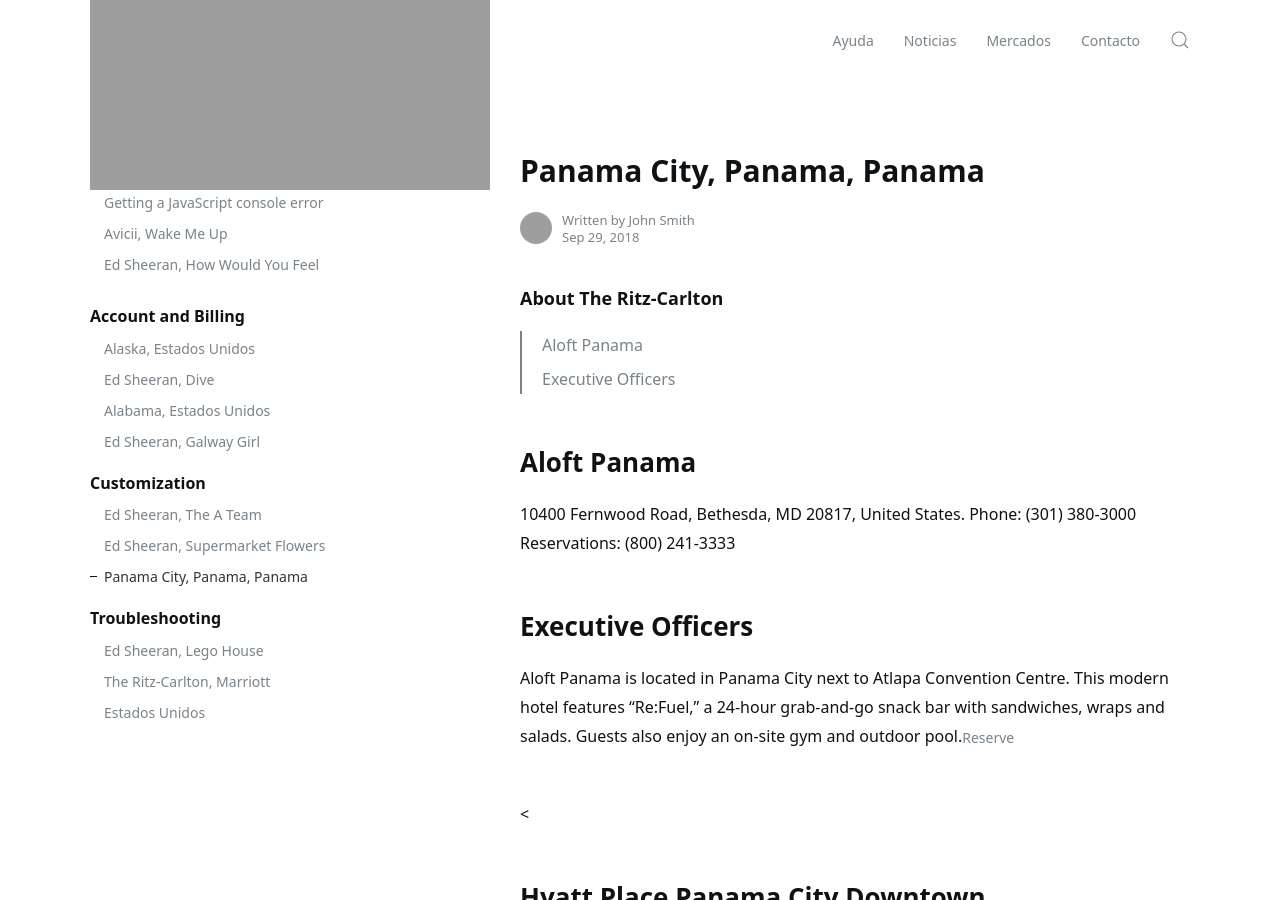
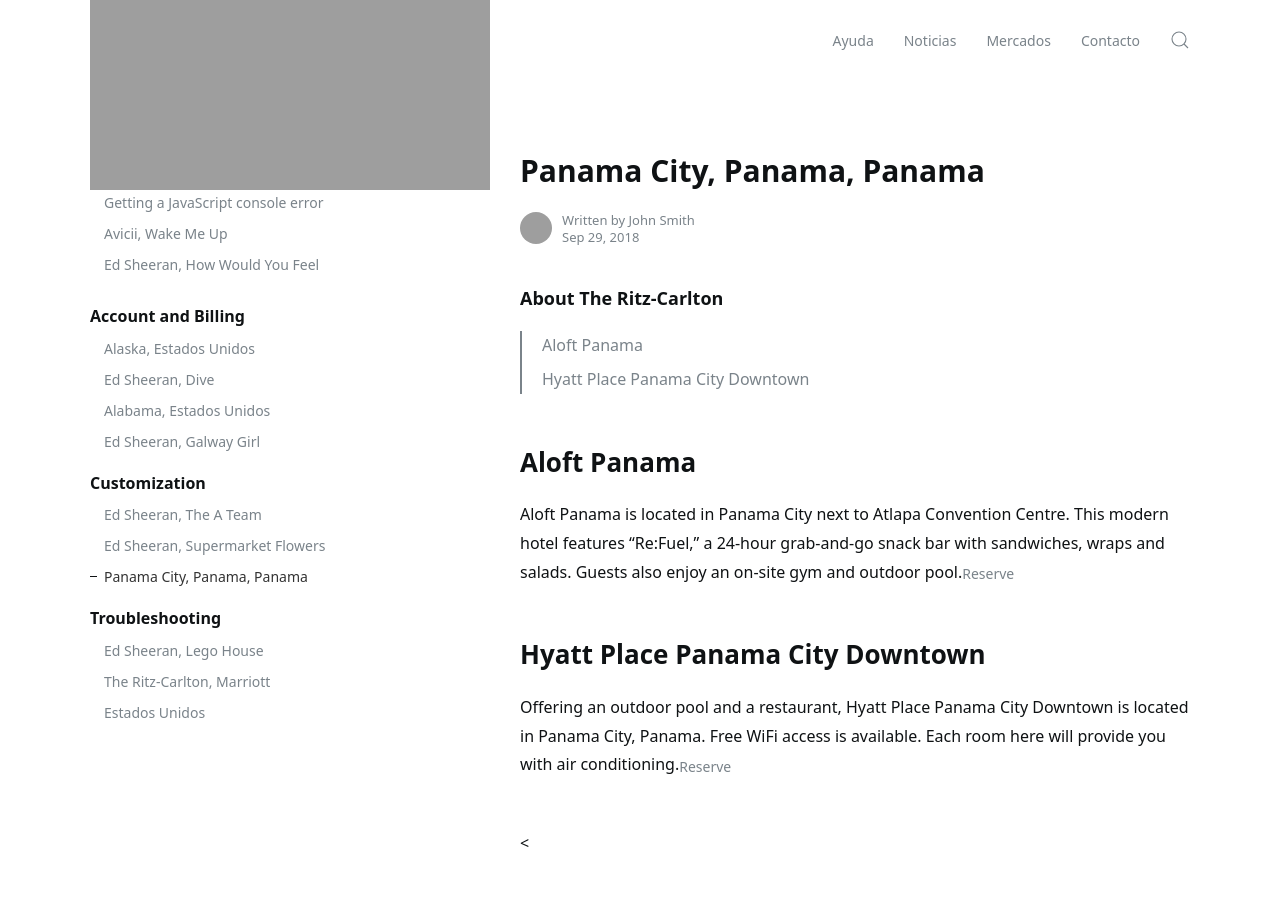
Before and after one commit to jelmii/jelmii.github.io, a Jekyll site: the page built from _docs/configuration.md, in a window 1280 px wide and 900 px high. Built offline with Jekyll 4.4.1, drawn with Linux system fonts in a browser that asks for light colours; grey boxes are pictures that could not be loaded.

Commit message:
Update configuration.md

```diff
--- a/_docs/configuration.md
+++ b/_docs/configuration.md
@@ -11,15 +11,15 @@ tags: featured
 * TOC
 {:toc}
 
+
 ## Aloft Panama
-10400 Fernwood Road,
-Bethesda, MD 20817, United States.
-Phone: (301) 380-3000
-Reservations: (800) 241-3333
+Aloft Panama is located in Panama City next to Atlapa Convention Centre. This modern hotel features "Re:Fuel," a 24-hour grab-and-go snack bar with sandwiches, wraps and salads. Guests also enjoy an on-site gym and outdoor pool.<a class="uk-button uk-button-link" href="https://www.booking.com/hotel/pa/hyatt-place-panama-city-downtonw.en.html?aid=856525&no_rooms=1&group_adults=1">Reserve</a>
 
-## Executive Officers
+## Hyatt Place Panama City Downtown
+Offering an outdoor pool and a restaurant, Hyatt Place Panama City Downtown is located in Panama City, Panama. Free WiFi access is available. Each room here will provide you with air conditioning.<a class="uk-button uk-button-link" href="https://www.booking.com/hotel/pa/hyatt-place-panama-city-downtonw.en.html?aid=856525&no_rooms=1&group_adults=1">Reserve</a>
 
-Aloft Panama is located in Panama City next to Atlapa Convention Centre. This modern hotel features "Re:Fuel," a 24-hour grab-and-go snack bar with sandwiches, wraps and salads. Guests also enjoy an on-site gym and outdoor pool.<a class="uk-button uk-button-link" href="https://www.booking.com/hotel/pa/hyatt-place-panama-city-downtonw.en.html?aid=856525&no_rooms=1&group_adults=1">Reserve</a>
+
+
 <html>
 <thead>
 <tr>
@@ -34,7 +34,7 @@ Aloft Panama is located in Panama City next to Atlapa Convention Centre. This mo
 </tr>
 <br>
 <tr>
-<td><h2>Hyatt Place Panama City Downtown</h2>Offering an outdoor pool and a restaurant, Hyatt Place Panama City Downtown is located in Panama City, Panama. Free WiFi access is available. Each room here will provide you with air conditioning.</td>
+<td><h2></h2></td>
 <td></td>
 </tr>
 <br>
```
